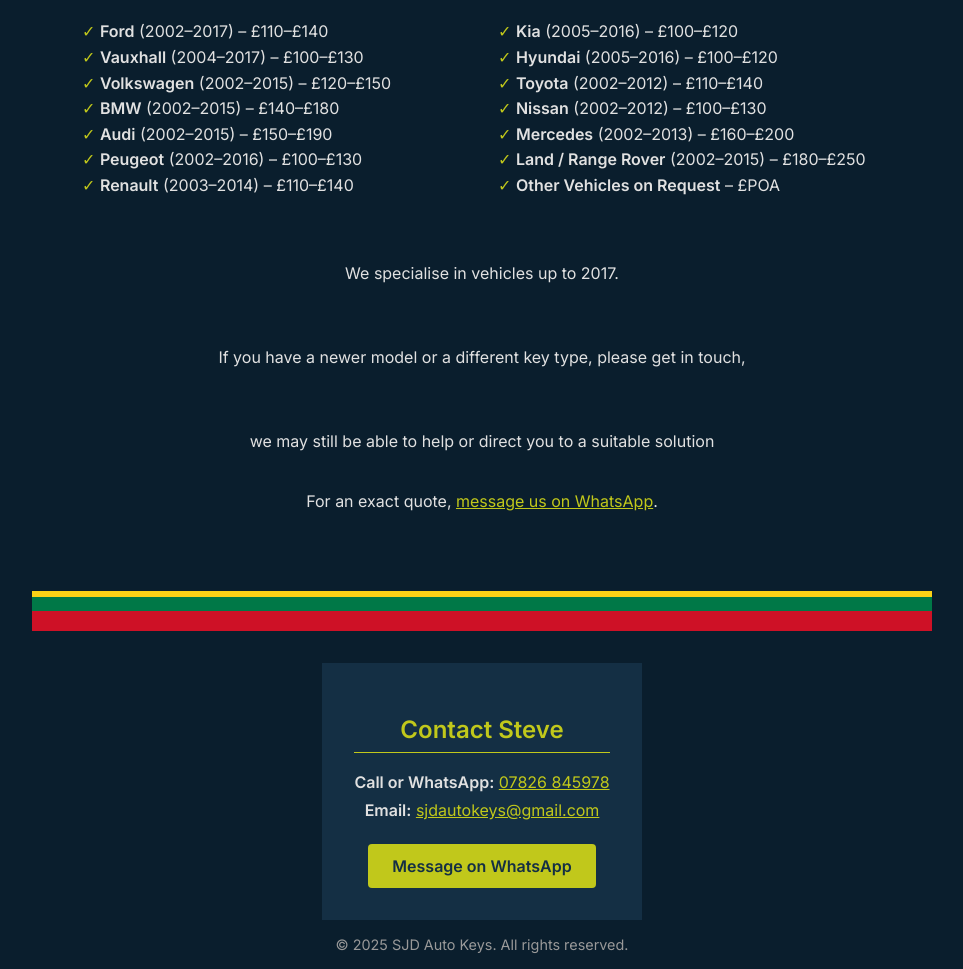
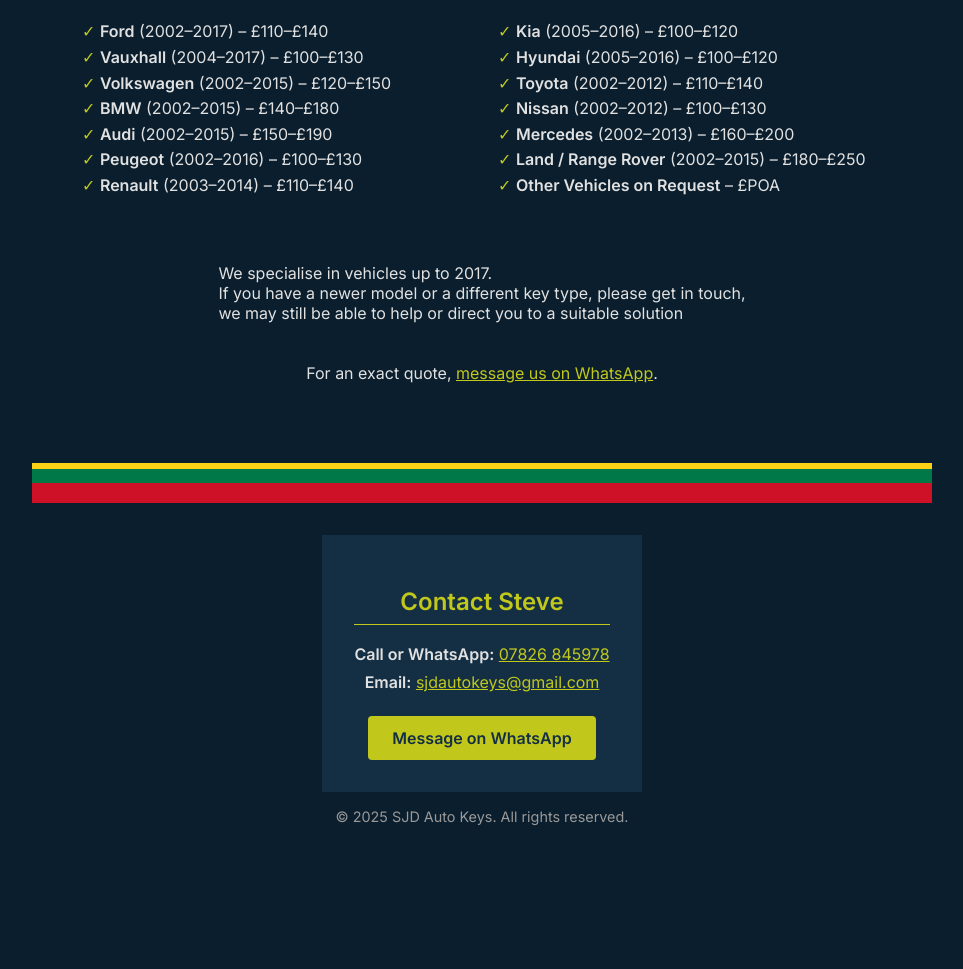
Before and after one commit to Sjdautokeys/sjdautokeys.github.io, a plain HTML site: page index.html in a window 1280 px wide. Shown: the part 857-1826 px from the top of the page, without its empty margins (158-1121 px from the left). After the commit the page ends 1698 px from the top, so only its background shows below. Drawn offline with Linux system fonts and the light colour scheme.

Commit message:
Update index.html

```diff
--- a/index.html
+++ b/index.html
@@ -199,8 +199,8 @@
       <li><strong>Other Vehicles on Request</strong> – £POA</li>
     </ul>
    <p>We specialise in vehicles up to 2017.<br>
-   <p>If you have a newer model or a different key type, please get in touch,<br>
-   <p>we may still be able to help or direct you to a suitable solution</p>
+   If you have a newer model or a different key type, please get in touch,<br>
+   we may still be able to help or direct you to a suitable solution</p>
   </div>
 
   <p style="text-align: center; margin-top: 1.5rem;">
```
